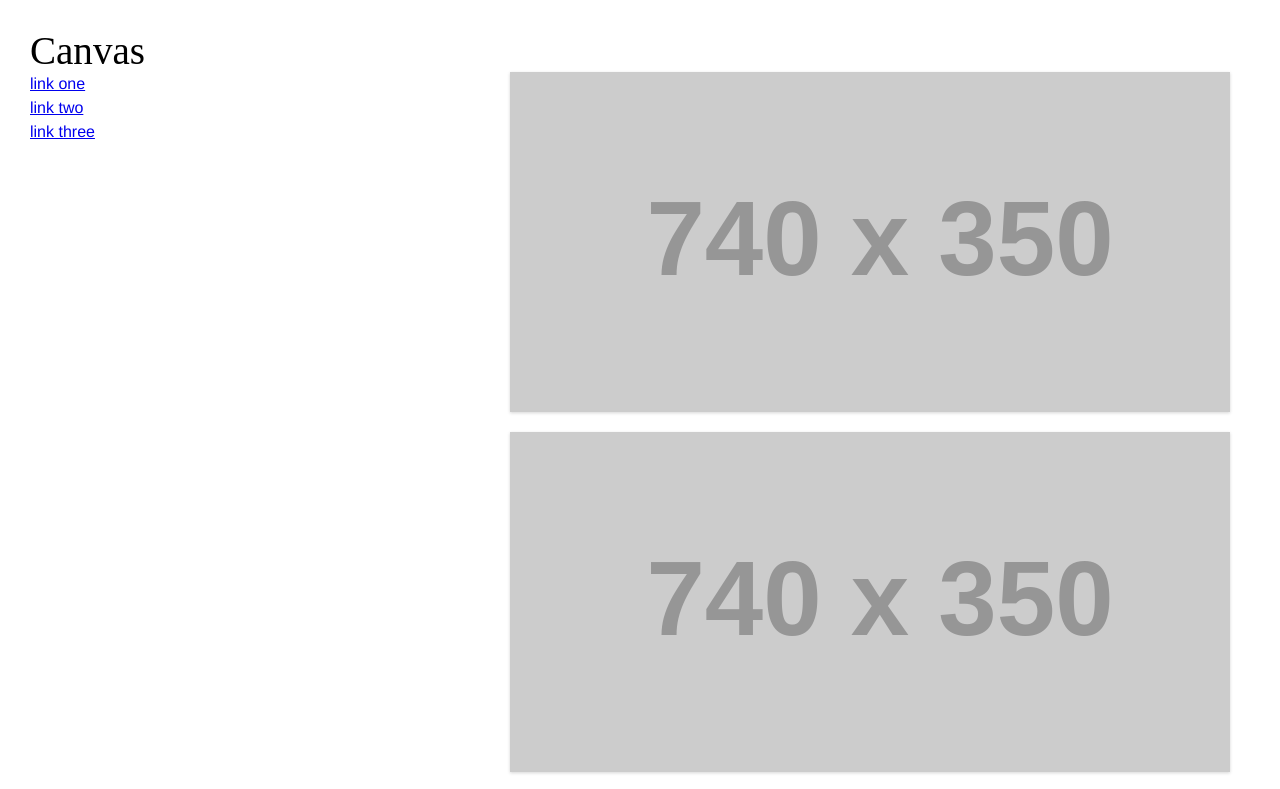
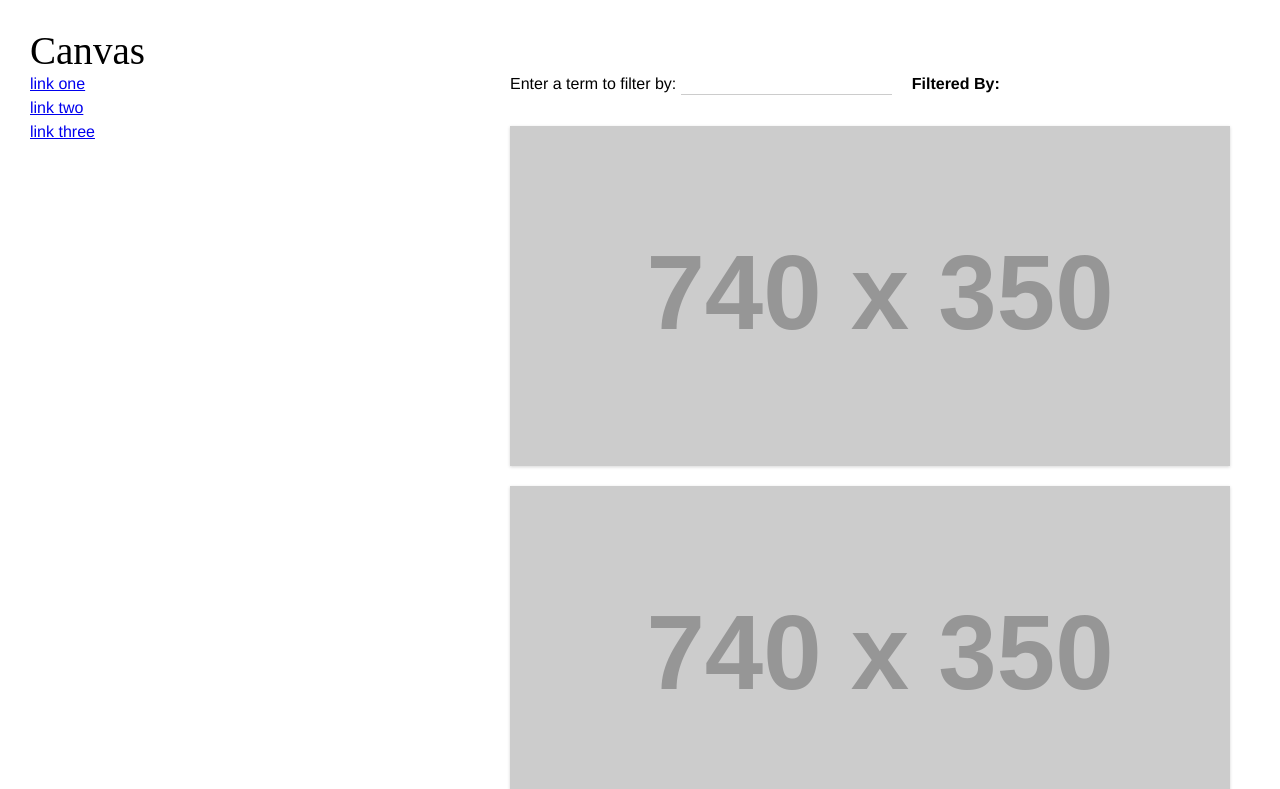
Before and after one commit to jordan64/CompLIb-Test, a website: page app/index.html in a window 1280 px wide. Shown: the top 789 px of the page. Drawn offline with Linux system fonts and the light colour scheme; files that its build step writes are made by us from their sources; placeholder pictures from the web are drawn by us.

Commit message:
add search filter, fine tuned headings

```diff
--- a/app/scripts/controllers/main.js
+++ b/app/scripts/controllers/main.js
@@ -7,12 +7,12 @@ angular.module('compLibApp')
         description: 'Lorem ipsum dolor sit amet, consectetur adipisicing elit, sed do eiusmod tempor incididunt ut labore et dolore magna aliqua. Ut enim ad minim veniam.'
       },
       {
-        name: 'Finance2',
+        name: 'Finance 2',
         image: '//placehold.it/740x350/cccccc/FFFFFF.png',
         description: 'Lorem ipsum dolor sit amet, consectetur adipisicing elit, sed do eiusmod tempor incididunt ut labore et dolore magna aliqua. Ut enim ad minim veniam.'
       },
       {
-        name: 'Finance3',
+        name: 'Finance 3',
         image: '//placehold.it/740x350/cccccc/FFFFFF.png',
         description: 'Lorem ipsum dolor sit amet, consectetur adipisicing elit, sed do eiusmod tempor incididunt ut labore et dolore magna aliqua. Ut enim ad minim veniam.'
       },
@@ -27,7 +27,7 @@ angular.module('compLibApp')
         description: 'Lorem ipsum dolor sit amet, consectetur adipisicing elit, sed do eiusmod tempor incididunt ut labore et dolore magna aliqua. Ut enim ad minim veniam.'
       },
       {
-        name: 'Business Devlopment',
+        name: 'Business Development',
         image: '//placehold.it/740x350/cccccc/FFFFFF.png',
         description: 'Lorem ipsum dolor sit amet, consectetur adipisicing elit, sed do eiusmod tempor incididunt ut labore et dolore magna aliqua. Ut enim ad minim veniam.'
       },
@@ -37,12 +37,12 @@ angular.module('compLibApp')
         description: 'Lorem ipsum dolor sit amet, consectetur adipisicing elit, sed do eiusmod tempor incididunt ut labore et dolore magna aliqua. Ut enim ad minim veniam.'
       },
       {
-        name: 'Business Ethics2',
+        name: 'Business Ethics 2',
         image: '//placehold.it/740x350/cccccc/FFFFFF.png',
         description: 'Lorem ipsum dolor sit amet, consectetur adipisicing elit, sed do eiusmod tempor incididunt ut labore et dolore magna aliqua. Ut enim ad minim veniam.'
       },
       {
-        name: 'Business Ethics3',
+        name: 'Business Ethics 3',
         image: '//placehold.it/740x350/cccccc/FFFFFF.png',
         description: 'Lorem ipsum dolor sit amet, consectetur adipisicing elit, sed do eiusmod tempor incididunt ut labore et dolore magna aliqua. Ut enim ad minim veniam.'
       },
--- a/app/scss/_custom.scss
+++ b/app/scss/_custom.scss
@@ -12,9 +12,9 @@
   }
   &-inner {
     position: absolute;
+    width: 147%;
     top: 0;
     left: 0;
-    width: 148.25%;
     transition: all 0.3s;
     &:hover {
       left: -335px;
@@ -40,4 +40,23 @@
     float: left;
     margin-right: 20px;
   }
+  &-filter {
+    &-label {
+      font-weight: 700;
+    }
+    &-text {
+      font-style: italic;
+      font-weight: 300;
+    }
+  }
 }
+
+.filter {
+  &-container {
+    margin-bottom: 30px;
+  }
+  &-term {
+    float: left;
+    margin-right: 20px;
+  }
+}
--- a/app/scss/components/base/_base.scss
+++ b/app/scss/components/base/_base.scss
@@ -1,5 +1,13 @@
 section {
 	margin: 80px 0;
+}
+
+input {
+	outline: none;
+	border: none!important;
+	border-bottom: 1px solid #ccc!important;
+	text-align: center;
+	font-size: 1rem;;
 }
 
 body {
--- a/app/templates/vignette.html
+++ b/app/templates/vignette.html
@@ -1,12 +1,12 @@
 
-  <article class="vignette-view" ng-repeat="vignette in vignettes">
+  <article class="vignette-view" ng-repeat="vignette in vignettes | filter:query | orderBy: 'name'">
     <div class="vignette-wrapper">
       <div class="vignette-inner">
         <div class="vignette-content">
-          <img class="vignette-image" src='{{vignette.image}}'/>
+          <img class="vignette-image" ng-src='{{vignette.image}}'/>
         </div>
         <div class="vignette-view-reveal">
-          <h1>{{vignette.name}}</h1>
+          <h3>{{vignette.name}}</h3>
           <p class="vignette-description">{{vignette.description}}</p>
           <button class="confirm buttons"></button>
         </div>
--- a/app/views/main.html
+++ b/app/views/main.html
@@ -1,3 +1,7 @@
 <div class="vignette-column">
+  <div class="filter-container">
+    <label class="filter-term">Enter a term to filter by: <input type="text" class="vignette-filter" ng-model="query"></label>
+    <p class="vignette-filter-label">Filtered By: <span class="vignette-filter-text">{{query}}</span></p>
+  </div>
   <vignette-view></vignette-view>
 </div>
```
Also changed, not shown: app/css/main.css, 1 other file.
